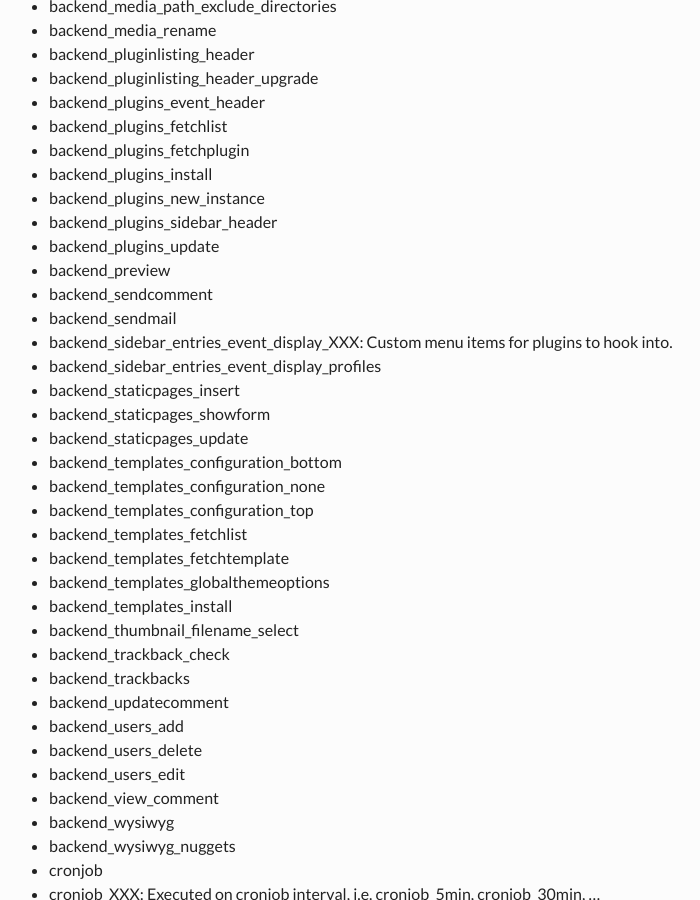
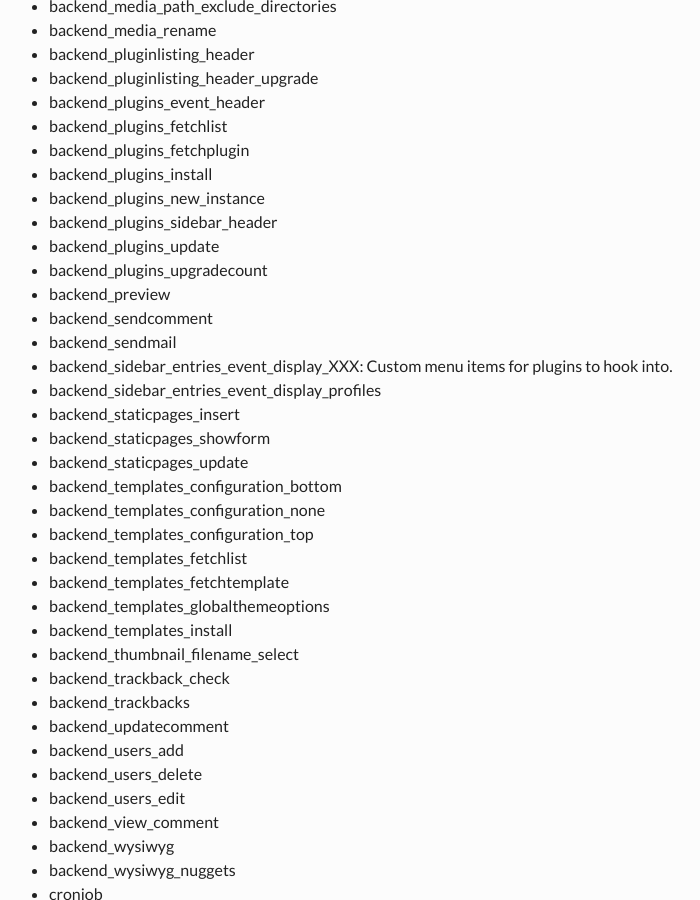
Before and after one commit to s9y/s9y.github.io, a Jekyll site: the page built from docs/developers/plugin-api.md, in a window 1280 px wide and 900 px high, scrolled down 11772 px. Shown: the whole window, without its empty margins (342-1042 px from the left). Built offline with Jekyll 4.4.1, drawn with Linux system fonts in a browser that asks for light colours.

Commit message:
Add backend_plugins_upgradecount to hooks doc.
Signed-off-by: Thomas Hochstein <thh@inter.net>

```diff
--- a/docs/developers/plugin-api.md
+++ b/docs/developers/plugin-api.md
@@ -446,6 +446,7 @@ Most of these event hooks have self-explanatory names. You can easily look them
 * backend_plugins_new_instance
 * backend_plugins_sidebar_header
 * backend_plugins_update
+* backend_plugins_upgradecount
 * backend_preview
 * backend_sendcomment
 * backend_sendmail
```
